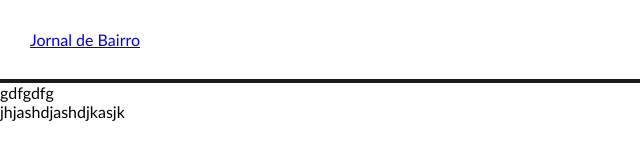
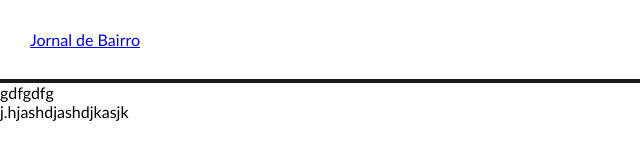
Before and after one commit to marcelspin/testedegit, a website: page modulo2/site-news/materia.html in a window 1280 px wide. Shown: the full height of the page, 0-640 px from the left. Drawn offline with Linux system fonts and the light colour scheme.

Commit message:
alteracao na mesma linha q o Marcel

```diff
--- a/modulo2/site-news/materia.html
+++ b/modulo2/site-news/materia.html
@@ -24,7 +24,7 @@
     <section class="relacionados"></section>
     <footer class="rodape"></footer>
     <p>gdfgdfg</p>
-    <P>jhjashdjashdjkasjk</P>
+    <P>j.hjashdjashdjkasjk</P>
 
 </body>
 </html>
```
